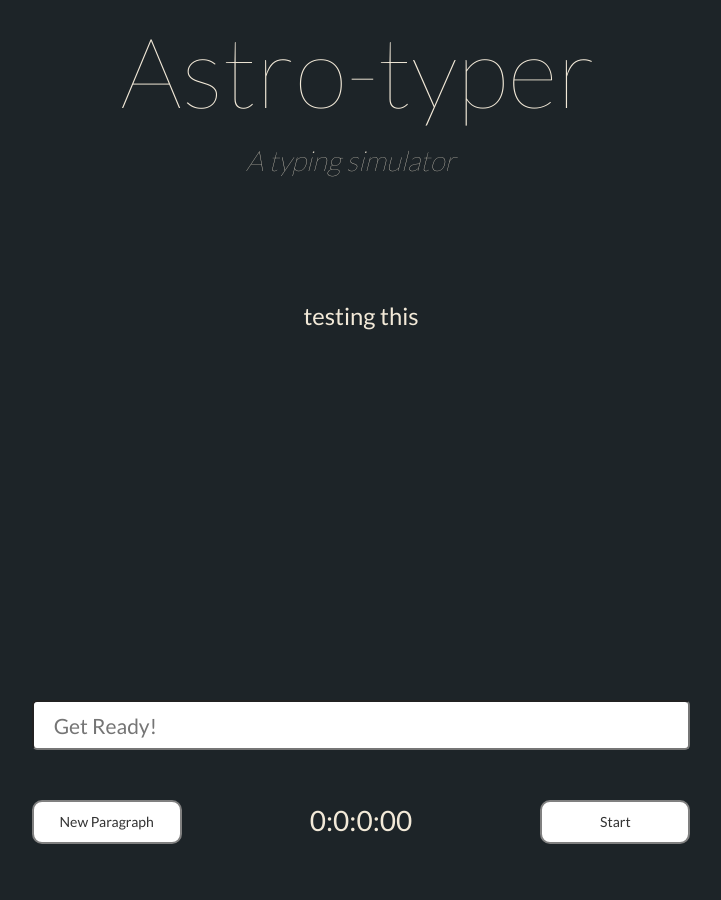
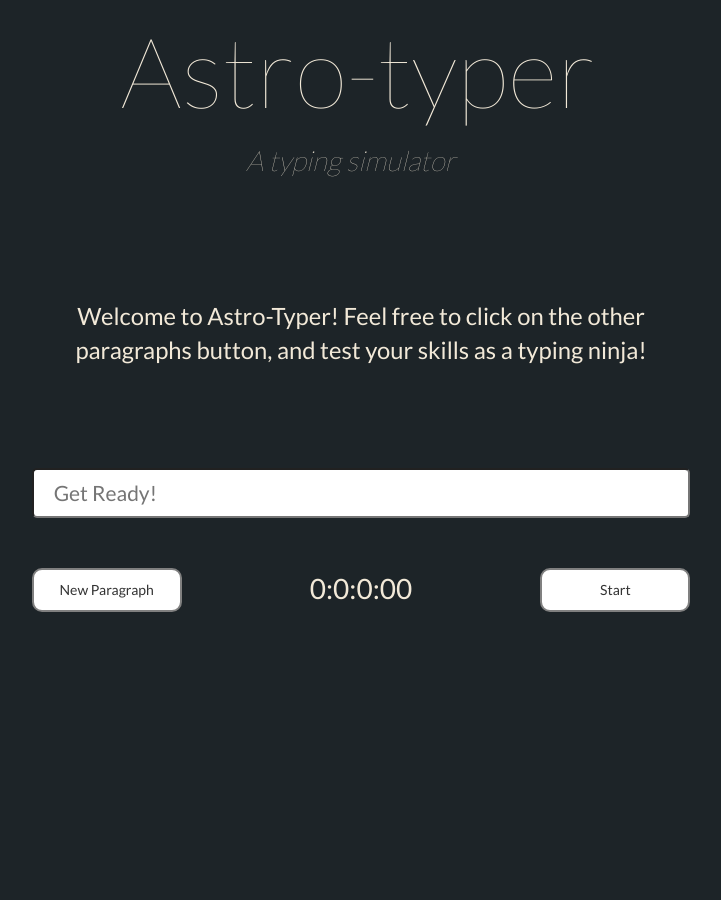
Before and after one commit to berningb/Astro-typer, a plain HTML site: page index.html in a window 1280 px wide. Shown: the whole page, without its empty margins (279-1000 px from the left). After the commit the page ends 800 px from the top, so only its background shows below. Drawn offline with nearby package versions, Linux system fonts and the light colour scheme; some packages are replaced by stand-ins of ours.

Commit message:
fixed paragraph text as well as the WPM

```diff
--- a/myScript.js
+++ b/myScript.js
@@ -12,7 +12,7 @@ window.onload = function () {
                 document.getElementById('myInput').placeholder = 'You WIN!';
                 document.getElementById('myInput').disabled = true;
                 stopTimer();
-                document.getElementById('wpm').innerHTML = (milis / wordArr.length) + ' words/min';
+                document.getElementById('wpm').innerHTML = (((milis / 100) / wordArr.length) * 60).toFixed(2) + ' words/min';
                 i = 0;
             } else {
                 i++;
@@ -98,9 +98,9 @@ function hide() {
 
 var wordArr = [];
 var letterArr = [];
-var wordlist = "testing this";
-var beginner = "Contrary to popular belief, Lorem Ipsum is not simply random text. It has roots in a piece of classical Latin literature from 45 BC, making it over 2000 years old. Richard McClintock, a Latin professor at Hampden-Sydney College in Virginia, looked up one of the more obscure Latin words, consectetur, from a Lorem Ipsum passage, and going through the cites of the word in classical literature, discovered the undoubtable source. Lorem Ipsum comes from sections 1.10.32 and 1.10.33 ofectetur, from a Lorem Ipsum passage, and going through the cites of the word in classical literature, discovered the undoubtable source. Lorem Ipsum comes from sections 1.10.32 and 1.10.33 ofectetur, from a Lorem Ipsum passage, and going through the cites of the word in classical literature, discovered the undoubtable source. Lorem Ipsum comes from sections 1.10.32 and 1.10.33 of";
-var easy = "This is probably the easiest thing i've ever done! I can't believe how simple it is to type out what is on the page.";
-var medium = "This is so medium";
-var hard = "This is so hard";
-var impossible = "This is so impossible";
+var wordlist = "Welcome to Astro-Typer! Feel free to click on the other paragraphs button, and test your skills as a typing ninja!";
+var beginner = "A black hole is a place in space where gravity pulls so much that even light can not get out. The gravity is so strong because matter has been squeezed into a tiny space. This can happen when a star is dying.";
+var easy = "The term planet is ancient, with ties to history, science, mythology, and religion. The planets were originally seen by many early cultures as divine, or as emissaries of deities. As scientific knowledge advanced, human perception of the planets changed, incorporating a number of disparate objects.";
+var medium = "Basically, stars are big exploding balls of gas, mostly hydrogen and helium. Our nearest star, the Sun, is so hot that the huge amount of hydrogen is undergoing a constant star-wide nuclear reaction, like in a hydrogen bomb. Even though it is constantly exploding in a nuclear reaction, the Sun and other stars are so large and have so much matter in them that it will take billions of years for the explosion to use all the 'fuel' in the star.";
+var hard = "Comets are often referred to as 'dirty snowballs'. They are left over from the formation of stars and planets billions of years ago. Before zipping around the Sun with their characteristic big tails, comets that we see in our solar system start out as big chunks of rock and ice just floating around in something called the Oort Cloud. When the gravity from a large passing body, like a star, becomes strong enough, some large chunks of ice get pulled away from the cloud and head toward the Sun. ";
+var impossible = "The NASA roadmap will continue with the launch of the Transiting Exoplanet Surveying Satellite (TESS) in 2017, the James Webb Space Telescope (Webb Telescope) in 2018, and perhaps the proposed Wide Field Infrared Survey Telescope - Astrophysics Focused Telescope Assets (WFIRST-AFTA) early in the next decade. These upcoming telescopes will find and characterize a host of new exoplanets -- those planets that orbit other stars -- expanding our knowledge of their atmospheres and diversity. The Webb telescope and WFIRST-AFTA will lay the groundwork, and future missions will extend the search for oceans in the form of atmospheric water vapor and for life as in carbon dioxide and other atmospheric chemicals, on nearby planets that are similar to Earth in size and mass, a key step in the search for life.";
--- a/style.css
+++ b/style.css
@@ -22,7 +22,7 @@ button:focus {
 }
 
 #displayText {
-    height: 300px;
+    height: auto;
     width: 80%;
     margin: auto;
     font-size: 1.7em;
```
